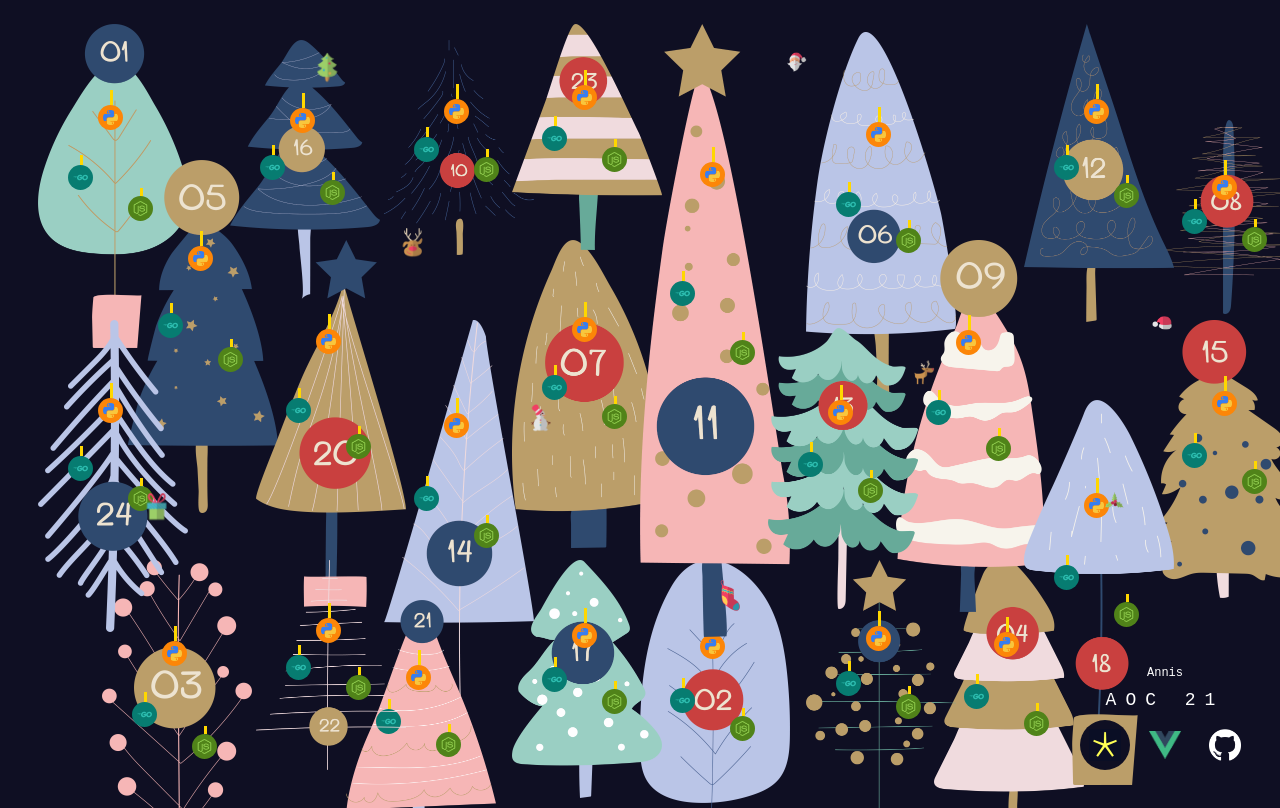
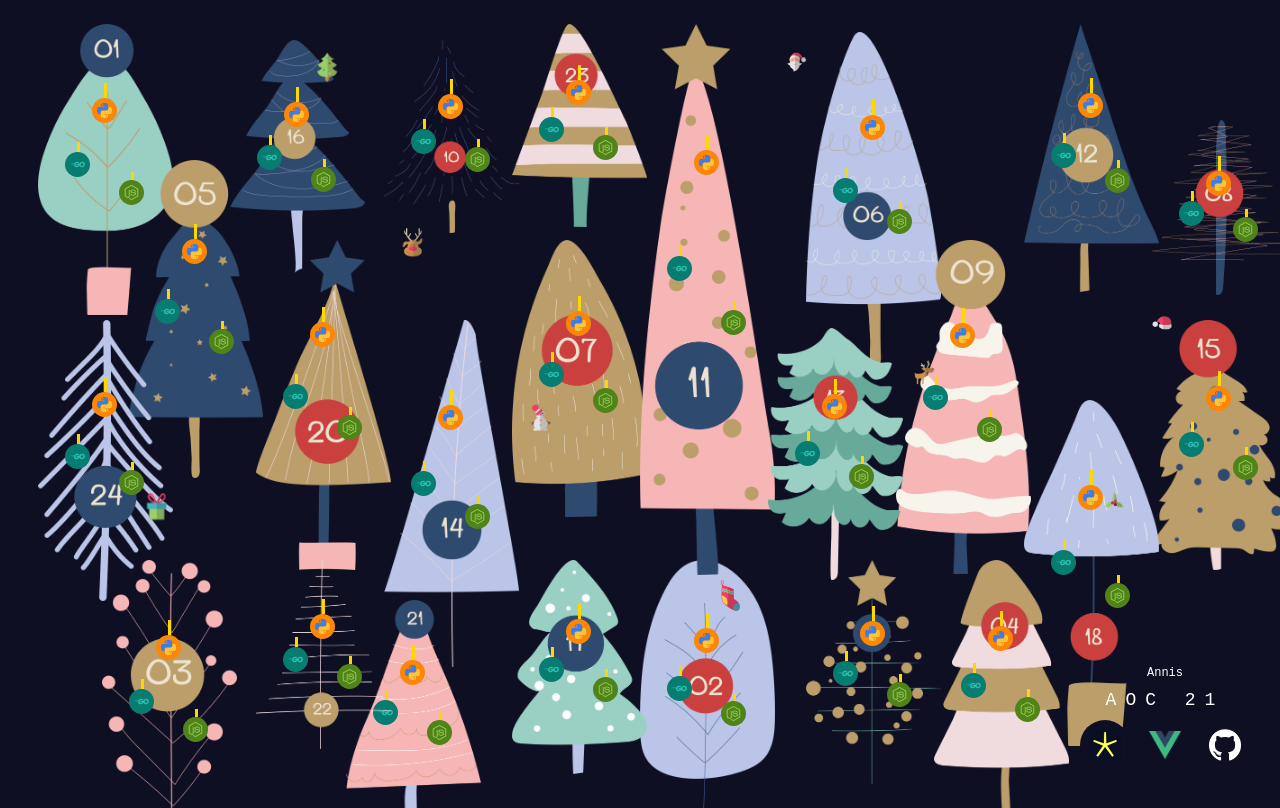
Before and after one commit to apaulheim/aoc21, a Vue app: page /#/ in a window 1280 px wide. Built offline with nearby package versions, Linux system fonts and the light colour scheme.

Commit message:
tree and ornaments

```diff
--- a/src/App.vue
+++ b/src/App.vue
@@ -1,24 +1,13 @@
 <template>
   <div class="parent">
-    <div
+    <tree
       v-for="(item, index) in days"
-      :key="`tree${index}`"
-      :style="`left: ${item.x}vw; top: ${item.y}vh; position: fixed;`"
+      v-bind:key="`tree${index}`"
+      v-bind:x="item.x"
+      v-bind:y="item.y"
+      v-bind:index="index"
     >
-      <img :src="`${publicPath}trees/${index + 1}.png`" width="150" />
-      <div class="ornament-container" style="left: 20%; top:40%;">
-        <div class="ornament-thread goorn"></div>
-        <div class="ornament goorn"></div>
-      </div>
-      <div class="ornament-container" style="left: 40%; top:20%;">
-        <div class="ornament-thread py"></div>
-        <div class="ornament py"></div>
-      </div>
-      <div class="ornament-container" style="left: 60%; top:50%;">
-        <div class="ornament-thread js"></div>
-        <div class="ornament js"></div>
-      </div>
-    </div>
+    </tree>
     <snowflakes></snowflakes>
     <about></about>
   </div>
@@ -26,11 +15,13 @@
 
 <script>
 import About from "./About.vue";
+import Tree from "./Tree.vue";
 import Snowflakes from "./Snowflakes.vue";
 
 export default {
   components: {
     about: About,
+    tree: Tree,
     snowflakes: Snowflakes,
   },
   data() {
@@ -61,7 +52,6 @@ export default {
         { x: 40, y: 3 }, // 23
         { x: 3, y: 40 }, // 24
       ],
-      publicPath: process.env.BASE_URL,
     };
   },
 };
--- /dev/null
+++ b/src/Ornament.vue
@@ -0,0 +1,11 @@
+<template>
+  <div class="ornament-container" :style="`left: ${x}%; top:${y}%;`">
+    <div :class="`ornament-thread ${type}`"></div>
+    <div :class="`ornament ${type}`"></div>
+  </div>
+</template>
+<script>
+export default {
+  props: ["x", "y", "type"],
+};
+</script>
--- /dev/null
+++ b/src/Tree.vue
@@ -0,0 +1,17 @@
+<template>
+  <div :style="`left: ${x}vw; top: ${y}vh; position: fixed;`">
+    <img :src="`trees/${index + 1}.png`" width="135" />
+    <ornament type="goorn" x="20" y="40" />
+    <ornament type="py" x="40" y="20" />
+    <ornament type="js" x="60" y="50" />
+  </div>
+</template>
+<script>
+import Ornament from "./Ornament.vue";
+export default {
+  props: ["x", "y", "index"],
+  components: {
+    ornament: Ornament,
+  },
+};
+</script>
```
